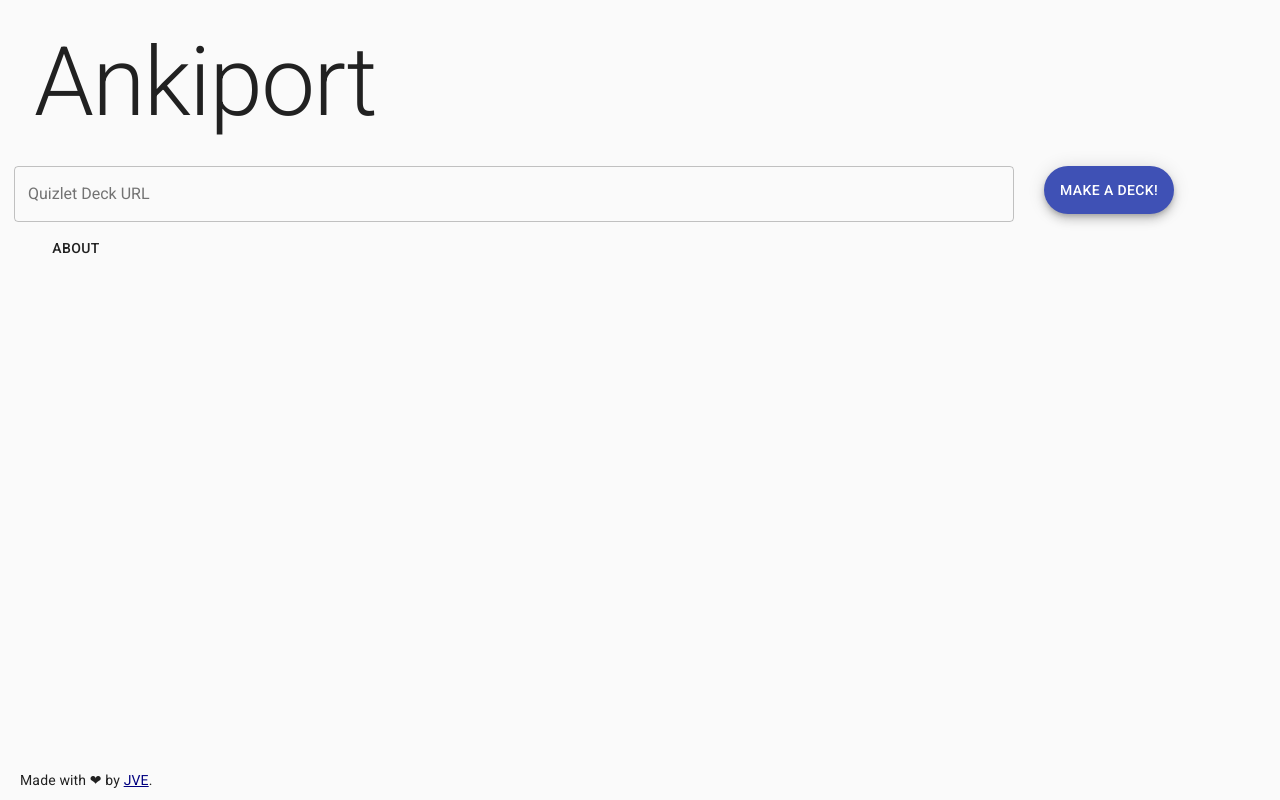
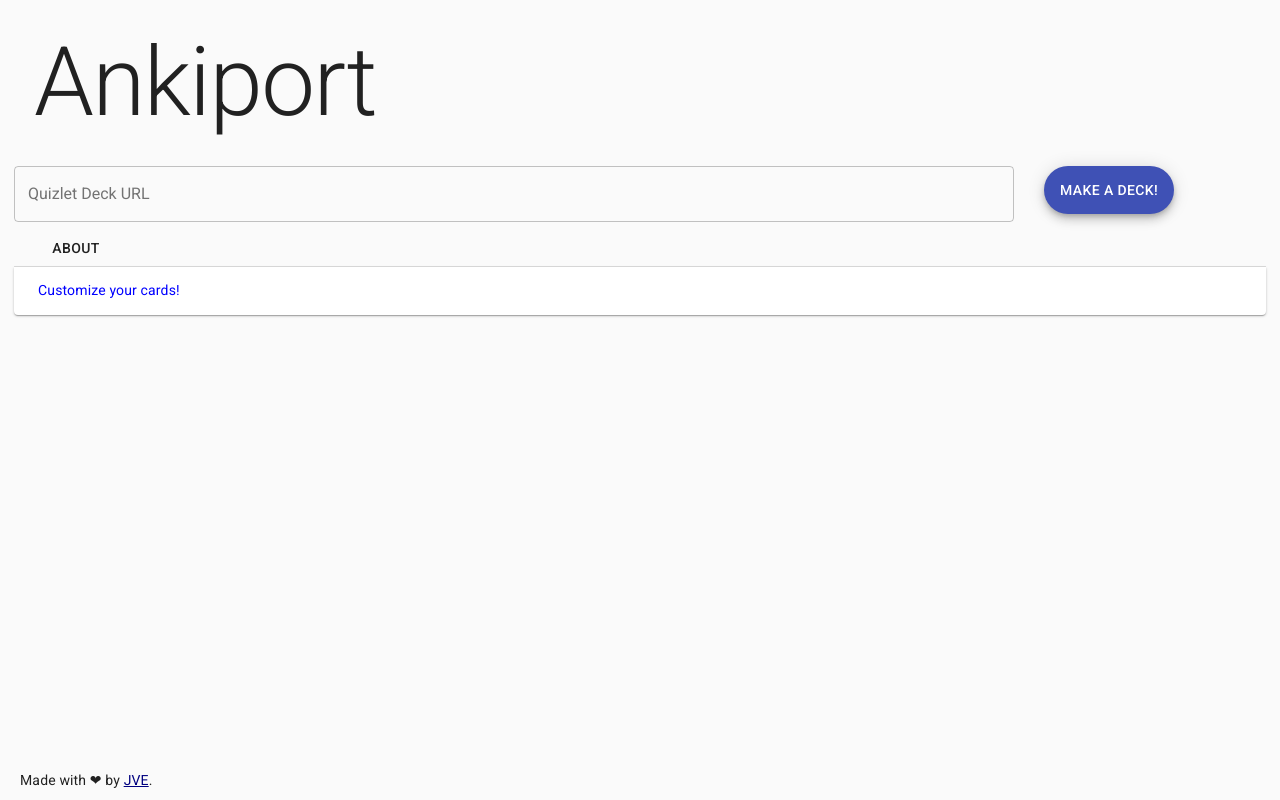
Before and after one commit to jahzielv/ankiport-web, a React (Create React App) app: page / in a window 1280 px wide. Built offline with nearby package versions, Linux system fonts and the light colour scheme.

Commit message:
can select style changes from app!

```diff
--- a/package.json
+++ b/package.json
@@ -6,8 +6,10 @@
     "@material-ui/core": "^3.7.0",
     "classnames": "^2.2.6",
     "file-saver": "^2.0.0",
+    "global": "^4.3.2",
     "merge": ">=1.2.1",
     "node-fetch": "^2.3.0",
+    "prettier": "^1.15.3",
     "prop-types": "^15.6.2",
     "react": "^16.5.2",
     "react-dom": "^16.5.2",
--- a/src/components/InputArea.js
+++ b/src/components/InputArea.js
@@ -1,25 +1,47 @@
 import React, { Fragment } from "react";
-import { Fab, Grid, TextField, Snackbar, Button, Modal } from "@material-ui/core";
+import {
+    Fab,
+    Grid,
+    TextField,
+    Snackbar,
+    Button,
+    Modal,
+    ExpansionPanel,
+    ExpansionPanelDetails,
+    ExpansionPanelSummary,
+    Typography,
+    Select,
+    MenuItem,
+    FormControl,
+    InputLabel
+} from "@material-ui/core";
 import { withStyles } from "@material-ui/core/styles";
 import fetch from "node-fetch";
-import PropTypes from 'prop-types';
+import PropTypes from "prop-types";
 import AboutSection from "./AboutSection";
 
 const saveAs = require("file-saver");
 
 const styles = theme => ({
     paper: {
-        position: 'relative',
+        position: "relative",
         width: theme.spacing.unit * 130,
         backgroundColor: theme.palette.background.paper,
         boxShadow: theme.shadows[5],
-        padding: theme.spacing.unit * 4,
+        padding: theme.spacing.unit * 4
     },
+    heading: {
+        color: "blue"
+    },
+    formControl: {
+        minWidth: "120px"
+    },
+    hexText: {
+        minWidth: "100px"
+    }
 });
 
-
 function getModalStyle() {
-
     return {
         top: "50%",
         left: "50%",
@@ -45,7 +67,11 @@
         id: "",
         portErr: false,
         badUrl: false,
-        modalOpen: false
+        modalOpen: false,
+        hexColor: "",
+        color: "",
+        font: "",
+        fontSize: 0
     };
 
     deckButtonClick = () => {
@@ -58,31 +84,28 @@
             let qId = qUrl.pathname.split("/")[1];
             let filename;
             var css = {
-                // "font-family": "times",
-                // "font-size": "40px",
+                "font-family": this.state.font,
+                "font-size": this.state.fontSize + "px",
                 // "text-align": "center",
-                // "color": "blue",
+                color: this.state.color
                 // "background-color": "white"
-                "font-family": "arial",
-                "color": "green"
-            }
+            };
             var config = {
                 method: "POST",
                 headers: {
                     "Content-Type": "application/x-www-form-urlencoded",
                     "Access-Control-Allow-Origin": "*",
                     "Access-Control-Allow-Methods": "GET,HEAD,OPTIONS,POST,PUT",
-                    "Access-Control-Allow-Headers": "Origin, X-Requested-With, contentType, Content-Type, Accept, Authorization"
+                    "Access-Control-Allow-Headers":
+                        "Origin, X-Requested-With, contentType, Content-Type, Accept, Authorization"
                 },
                 body: createBody(css)
-            }
+            };
             fetch(`https://861d16bb.ngrok.io/port?setID=${qId}`, config)
                 .then(response => {
                     filename = response.headers.get("x-filename");
                     if (filename === null) {
-                        return Promise.reject(
-                            "404 error - invalid set ID number"
-                        );
+                        return Promise.reject("404 error - invalid set ID number");
                     } else {
                         return response.blob();
                     }
@@ -113,7 +136,9 @@
         this.setState({ modalOpen: false });
     };
 
-
+    handleChangeSelect = event => {
+        this.setState({ [event.target.name]: event.target.value });
+    };
 
     render() {
         const { portErr, badUrl } = this.state;
@@ -128,7 +153,6 @@
                     style={{
                         overflow: "scroll"
                     }}
-
                 >
                     <div style={getModalStyle()} className={classes.paper}>
                         <AboutSection />
@@ -169,10 +193,14 @@
                                 onClick={this.deckButtonClick}
                             >
                                 Make a deck!
-                        </Fab>
+                            </Fab>
                         </div>
 
-                        <div style={{ paddingLeft: "30px" }}><Button variant="text" onClick={this.handleModalOpen}>About</Button></div>
+                        <div style={{ paddingLeft: "30px" }}>
+                            <Button variant="text" onClick={this.handleModalOpen}>
+                                About
+                            </Button>
+                        </div>
                     </Grid>
                     <Snackbar
                         anchorOrigin={{ vertical: "bottom", horizontal: "center" }}
@@ -180,16 +208,16 @@
                         autoHideDuration={6000}
                         onClose={this.handleClose}
                         ContentProps={{
-                            "aria-describedby": "porterr-msg",
+                            "aria-describedby": "porterr-msg"
                         }}
                         message={
                             <span id="porterr-msg">
                                 We couldn't find that Quizlet{" "}
                                 <span role="img" aria-label="disappointed-face">
                                     😔
+                                </span>
+                                Please try again!
                             </span>
-                                Please try again!
-                        </span>
                         }
                     />
                     <Snackbar
@@ -198,25 +226,103 @@
                         autoHideDuration={6000}
                         onClose={this.handleCloseUrl}
                         ContentProps={{
-                            "aria-describedby": "message-id",
+                            "aria-describedby": "message-id"
                         }}
                         message={
                             <span id="message-id">
                                 Make sure your URL is correct{" "}
                                 <span role="img" aria-label="eyes">
                                     👀
-                            </span>
+                                </span>
                             </span>
                         }
                     />
+                    <ExpansionPanel>
+                        <ExpansionPanelSummary>
+                            <Typography className={classes.heading}>
+                                Customize your cards!
+                            </Typography>
+                        </ExpansionPanelSummary>
+                        <ExpansionPanelDetails>
+                            <Grid
+                                container
+                                direction="row"
+                                justify="space-between"
+                                spacing={16}
+                            >
+                                <FormControl className={classes.formControl}>
+                                    <InputLabel htmlFor="usr-font">Font</InputLabel>
+                                    <Select
+                                        value={this.state.font}
+                                        onChange={this.handleChangeSelect}
+                                        inputProps={{
+                                            name: "font",
+                                            id: "usr-font"
+                                        }}
+                                    >
+                                        <MenuItem value="">
+                                            <em>Default</em>
+                                        </MenuItem>
+                                        <MenuItem value={"times"}>
+                                            Times New Roman
+                                        </MenuItem>
+                                        <MenuItem value={"arial"}>Arial</MenuItem>
+                                        <MenuItem value={"courier"}>Courier</MenuItem>
+                                    </Select>
+                                </FormControl>
+
+                                <FormControl className={classes.formControl}>
+                                    <InputLabel htmlFor="usr-color">
+                                        Font Color
+                                    </InputLabel>
+                                    <Select
+                                        value={this.state.color}
+                                        onChange={this.handleChangeSelect}
+                                        inputProps={{
+                                            name: "color",
+                                            id: "usr-color"
+                                        }}
+                                    >
+                                        <MenuItem value="">
+                                            <em>Default</em>
+                                        </MenuItem>
+                                        <MenuItem value={"blue"}>Blue</MenuItem>
+                                        <MenuItem value={"green"}>Green</MenuItem>
+                                        <MenuItem value={"orange"}>Orange</MenuItem>
+                                    </Select>
+                                </FormControl>
+
+                                <FormControl className={classes.formControl}>
+                                    <InputLabel htmlFor="usr-fontSize">
+                                        Font Size
+                                    </InputLabel>
+                                    <Select
+                                        value={this.state.fontSize}
+                                        onChange={this.handleChangeSelect}
+                                        inputProps={{
+                                            name: "fontSize",
+                                            id: "usr-fontSize"
+                                        }}
+                                    >
+                                        <MenuItem value="">
+                                            <em>Default</em>
+                                        </MenuItem>
+                                        <MenuItem value={10}>10</MenuItem>
+                                        <MenuItem value={20}>20</MenuItem>
+                                        <MenuItem value={30}>30</MenuItem>
+                                    </Select>
+                                </FormControl>
+                            </Grid>
+                        </ExpansionPanelDetails>
+                    </ExpansionPanel>
                 </Grid>
-            </Fragment >
+            </Fragment>
         );
     }
 }
 
 InputArea.propTypes = {
-    classes: PropTypes.object.isRequired,
+    classes: PropTypes.object.isRequired
 };
 const InputAreaE = withStyles(styles)(InputArea);
 export default InputAreaE;
```
Also changed, not shown: src/components/Footer.js (+22 -13 lines), 2 other files (tests, documents, lock files or other folders).
